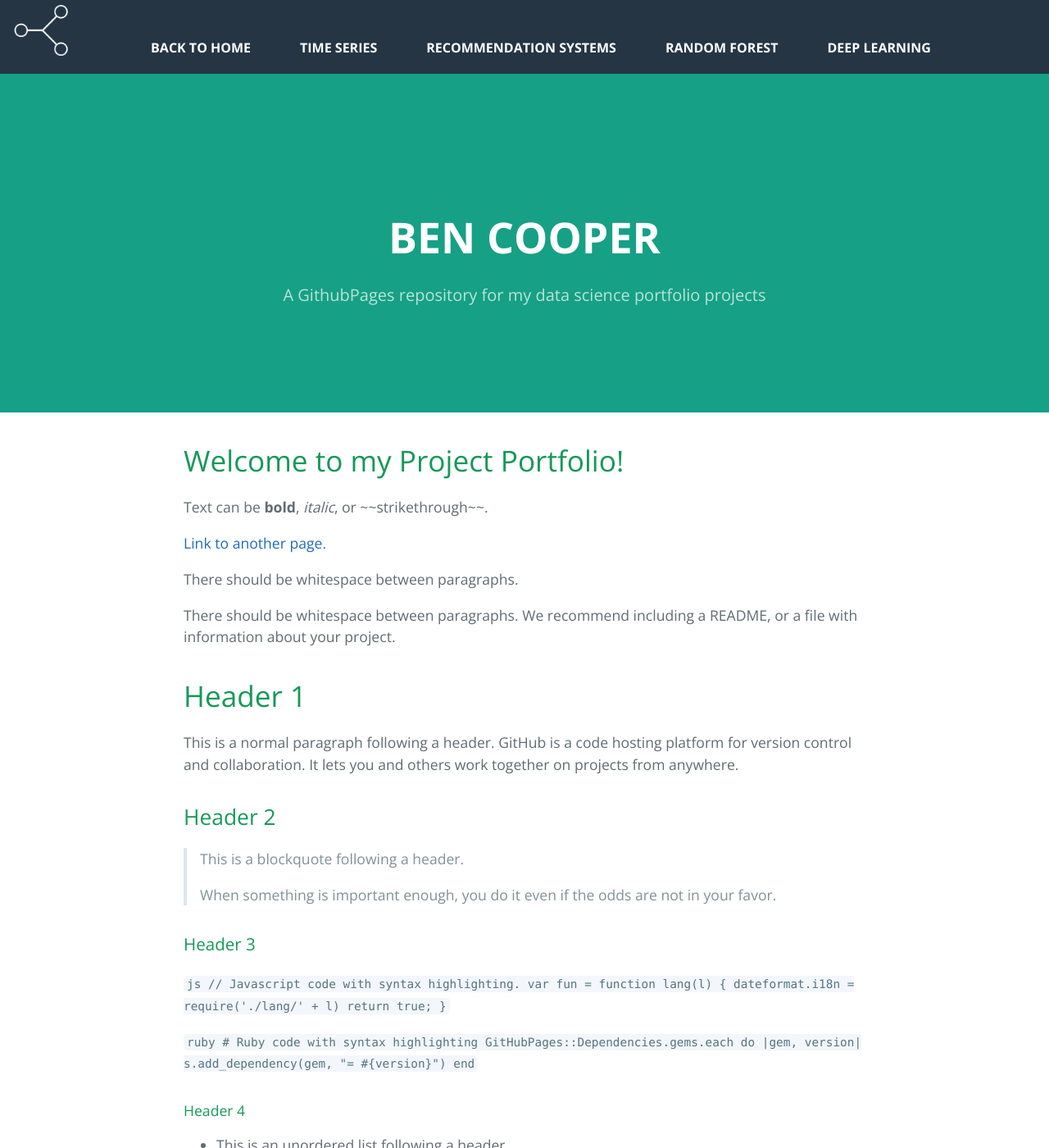
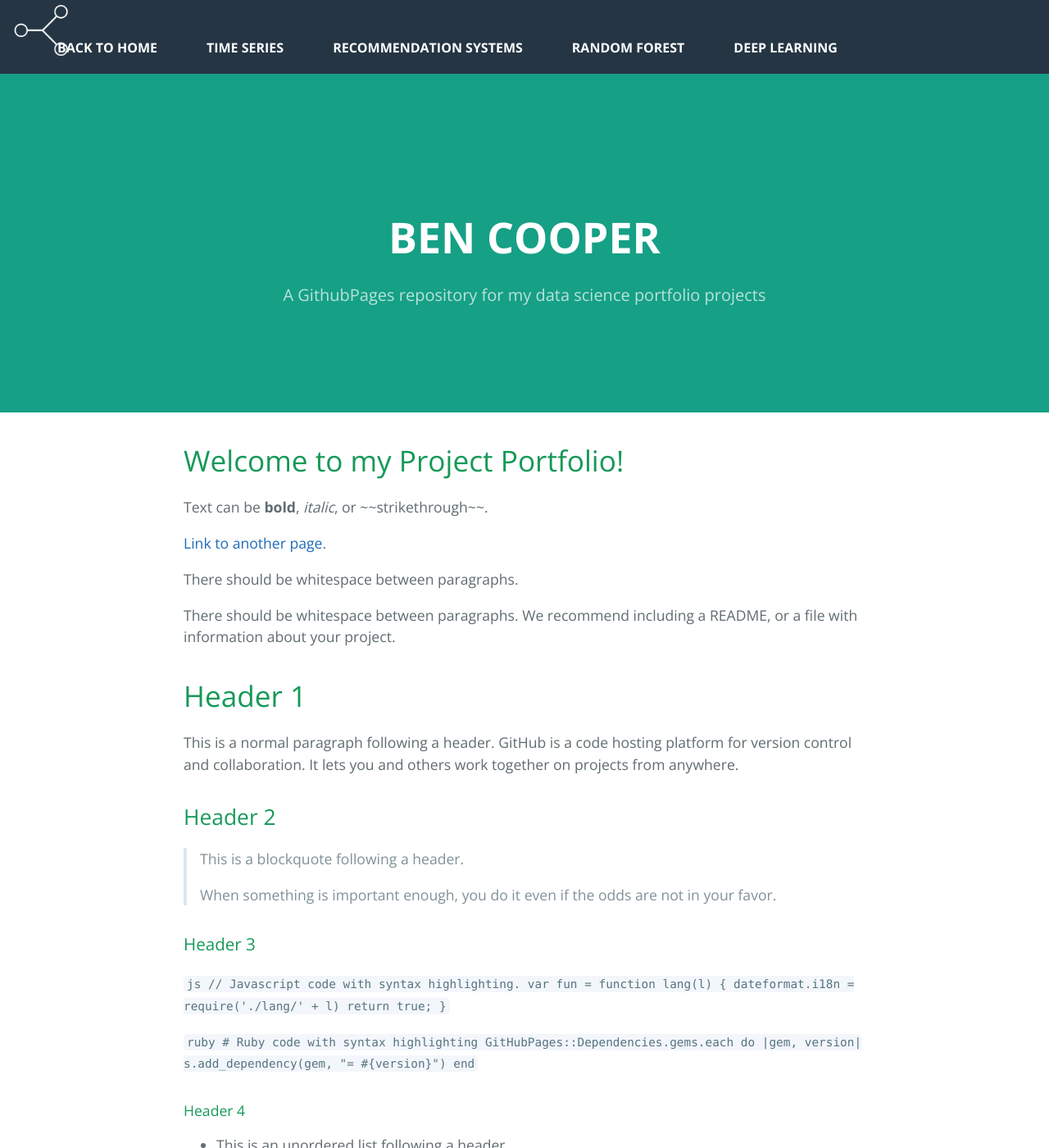
Before and after one commit to benjamin-j-cooper/benjamin-j-cooper.github.io, a Jekyll site: the page built from docs/index.md, in a window 1280 px wide and 1400 px high. Shown: the whole window at 82% size. Built offline with Jekyll 4.4.1, drawn with Linux system fonts in a browser that asks for light colours.

Commit message:
troubleshooting mobile compatability

```diff
--- a/docs/_sass/jekyll-theme-cayman.scss
+++ b/docs/_sass/jekyll-theme-cayman.scss
@@ -471,12 +471,19 @@ a {
 @include large {
   .nav {
     width: 100%;
-    display: flex;
     justify-content: center;
     position: fixed;
+    top: 0;
+    /*!
+    max-height: none;
+    top: 0;
+    position: relative;
+    float: right;
+    width: fit-content;
+    background-color: transparent;
+
+    display: flex;
     flex-wrap: wrap;
-    top: 0;
-     /*!
     background-color: #253544;
     max-height: none;
     top: 0;
@@ -490,12 +497,10 @@ a {
   }
   .menu ul{
     list-style: none;
-    z-index: 999;
   }
   .menu li{
     list-style: none;
     float: left;
-    z-index: 999;
   }
   .menu a {
     color: #fff;
@@ -504,7 +509,6 @@ a {
     text-decoration: none;
     display: block;
     padding: 30px;
-    z-index: 999;
   }
 
   .menu a:hover{
```
